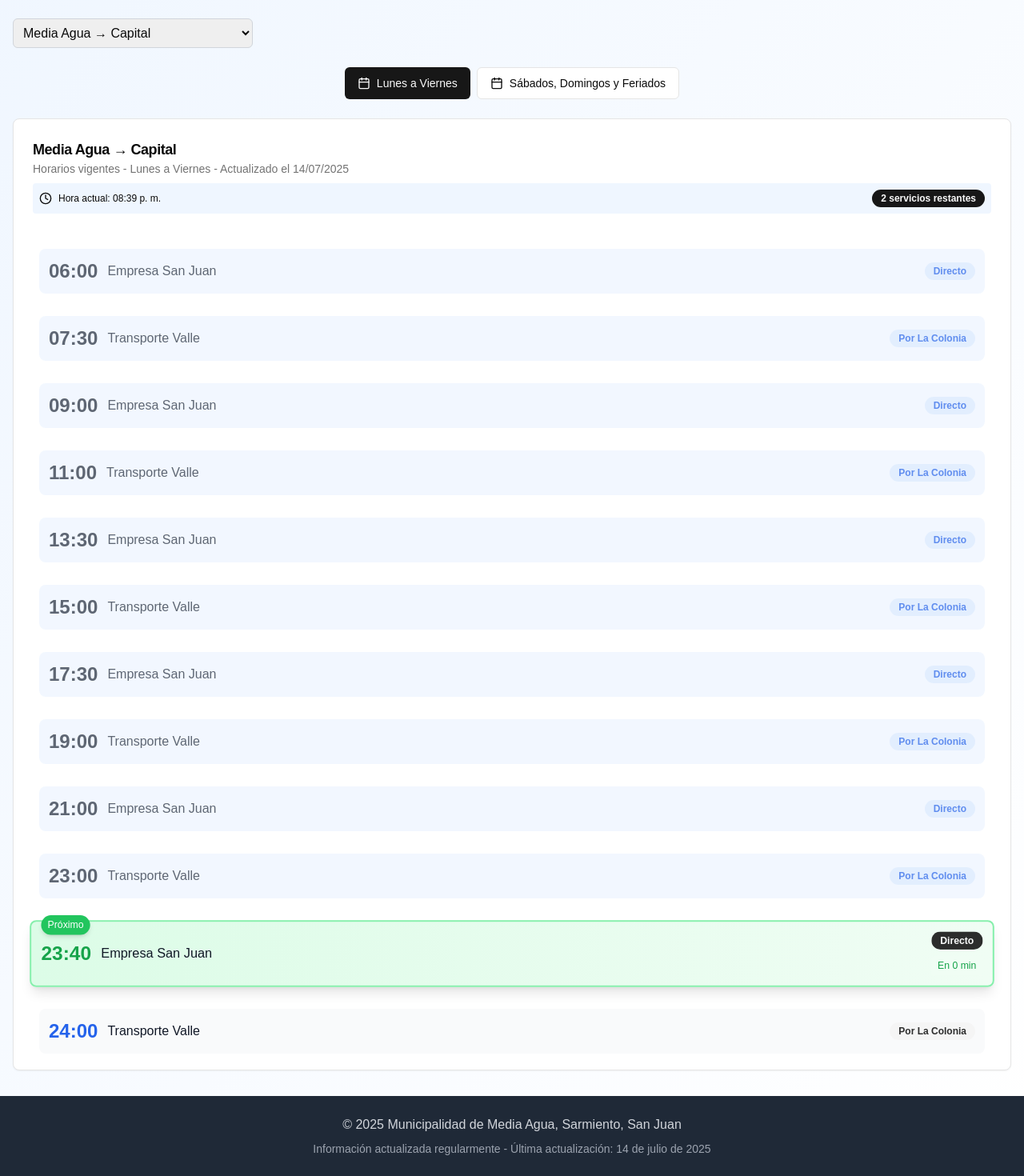
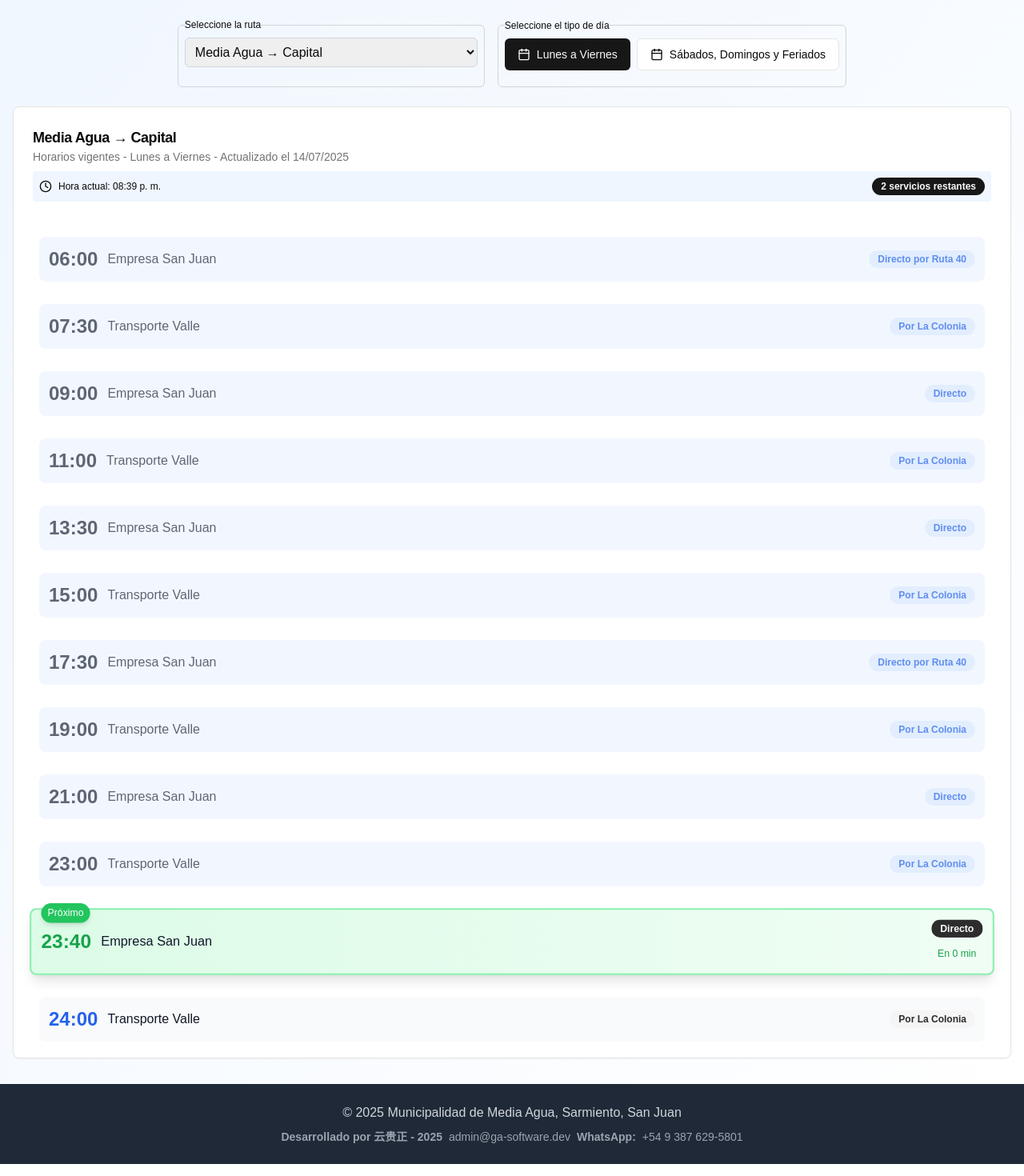
Before and after one commit to GuilloSGit/media-agua-colectivos, a Next.js app: page / in a window 1280 px wide. Shown: the part 246-1716 px from the top of the page at 80% size. Built offline with nearby package versions, Linux system fonts and the light colour scheme.

Commit message:
contacto + tarjetas seleccione ruta y fecha

```diff
--- a/app/page.tsx
+++ b/app/page.tsx
@@ -119,9 +119,10 @@ export default function MediaAguaColectivos() {
           <p className="text-gray-600">Consulta los horarios actualizados de todas las líneas</p>
         </div>
 
-        <RouteSelector activeRoute={activeRoute} setActiveRoute={setActiveRoute} />
-
-        <DayTypeSelector activeDayType={activeDayType} setActiveDayType={setActiveDayType} />
+        <div className="flex flex-col w-full gap-2 md:flex-row md:flex-wrap md:items-center md:justify-center md:gap-4 sm:items-start sm:justify-start sm:gap-2">
+          <RouteSelector activeRoute={activeRoute} setActiveRoute={setActiveRoute} />
+          <DayTypeSelector activeDayType={activeDayType} setActiveDayType={setActiveDayType} />
+        </div>
 
         <Card>
           <CardHeader>
--- a/components/transporte/DayTypeSelector.tsx
+++ b/components/transporte/DayTypeSelector.tsx
@@ -8,7 +8,9 @@ interface DayTypeSelectorProps {
 
 export default function DayTypeSelector({ activeDayType, setActiveDayType }: DayTypeSelectorProps) {
   return (
-    <div className="flex justify-center gap-2">
+    <div className="w-full md:w-auto">
+      <fieldset className="flex justify-center gap-2 pb-5 border border-gray-300 rounded-md p-2">
+        <legend className="text-xs">Seleccione el tipo de día</legend>
         <Button
           variant={activeDayType === "lunes-viernes" ? "default" : "outline"}
           onClick={() => setActiveDayType("lunes-viernes")}
@@ -25,6 +27,7 @@ export default function DayTypeSelector({ activeDayType, setActiveDayType }: Day
           <Calendar className="h-4 w-4" />
           Sábados, Domingos y Feriados
         </Button>
+      </fieldset>
     </div>
   )
 }
--- a/components/transporte/Footer.tsx
+++ b/components/transporte/Footer.tsx
@@ -4,8 +4,10 @@ export default function Footer() {
         <div className="container mx-auto px-4 py-6">
           <div className="text-center">
             <p className="text-gray-300">© 2025 Municipalidad de Media Agua, Sarmiento, San Juan</p>
-            <p className="text-gray-400 text-sm mt-2">
-              Información actualizada regularmente - Última actualización: 14 de julio de 2025
+            <p className="text-gray-400 text-sm mt-2 flex flex-row gap-2 items-center justify-center">
+              <span className="font-bold">Desarrollado por 云贵正 - 2025</span>
+              <a href="mailto:admin@ga-software.dev" target="_blank" rel="noopener noreferrer">admin@ga-software.dev</a>
+              <span className="font-bold">WhatsApp:</span> <a href="https://wa.me/5493876295801" target="_blank" rel="noopener noreferrer">+54 9 387 629-5801</a>
             </p>
           </div>
         </div>
--- a/components/transporte/RouteSelector.tsx
+++ b/components/transporte/RouteSelector.tsx
@@ -14,8 +14,11 @@ export default function RouteSelector({ activeRoute, setActiveRoute }: RouteSele
   ]
 
   return (
-    <div className="grid grid-cols-1 md:grid-cols-2 lg:grid-cols-4 gap-4">
+    <div className="w-full md:max-w-sm flex flex-col gap-2">
+      <fieldset className="flex flex-col gap-2 p-2 border border-gray-300 rounded-md pb-6">
+        <legend className="text-xs">Seleccione la ruta</legend>
         <select
+          id="routeSelector"
           value={activeRoute}
           onChange={(e) => setActiveRoute(e.target.value)}
           className="w-full p-2 border border-gray-300 rounded-md focus:outline-none focus:ring-2 focus:ring-blue-500"
@@ -27,6 +30,7 @@ export default function RouteSelector({ activeRoute, setActiveRoute }: RouteSele
             </option>
           ))}
         </select>
+      </fieldset>
     </div>
   )
 }
--- a/public/data/horarios.json
+++ b/public/data/horarios.json
@@ -1,13 +1,13 @@
 {
   "media-agua-capital": {
     "lunes-viernes": [
-      { "hora": "06:00", "empresa": "Empresa San Juan", "tipo": "Directo" },
+      { "hora": "06:00", "empresa": "Empresa San Juan", "tipo": "Directo por Ruta 40" },
       { "hora": "07:30", "empresa": "Transporte Valle", "tipo": "Por La Colonia" },
       { "hora": "09:00", "empresa": "Empresa San Juan", "tipo": "Directo" },
       { "hora": "11:00", "empresa": "Transporte Valle", "tipo": "Por La Colonia" },
       { "hora": "13:30", "empresa": "Empresa San Juan", "tipo": "Directo" },
       { "hora": "15:00", "empresa": "Transporte Valle", "tipo": "Por La Colonia" },
-      { "hora": "17:30", "empresa": "Empresa San Juan", "tipo": "Directo" },
+      { "hora": "17:30", "empresa": "Empresa San Juan", "tipo": "Directo por Ruta 40" },
       { "hora": "19:00", "empresa": "Transporte Valle", "tipo": "Por La Colonia" },
       { "hora": "21:00", "empresa": "Empresa San Juan", "tipo": "Directo" },
       { "hora": "23:00", "empresa": "Transporte Valle", "tipo": "Por La Colonia" },
```
Also changed, not shown: 2 other files (tests, documents, lock files or other folders). Lines whose indentation alone changed are shown as unchanged.
